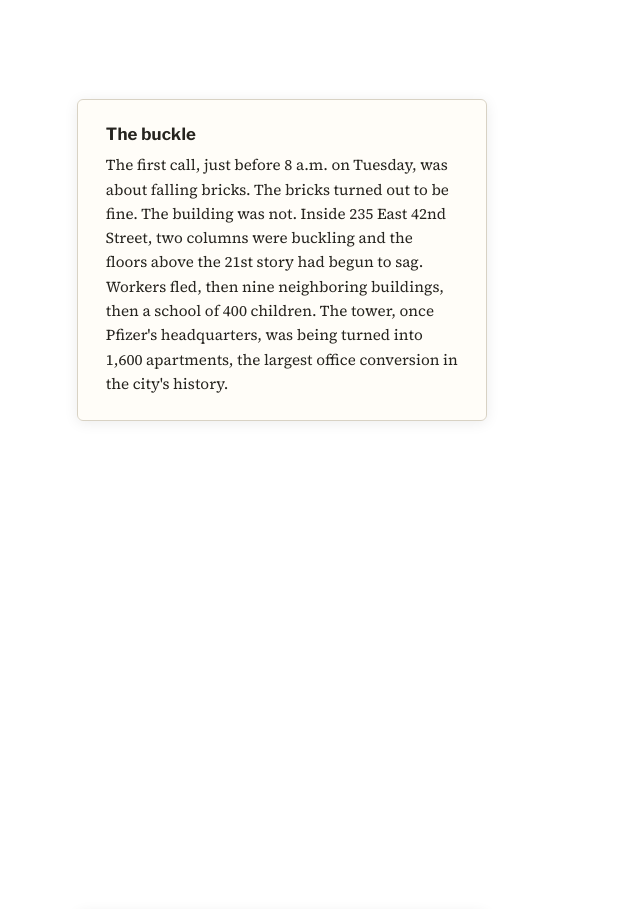
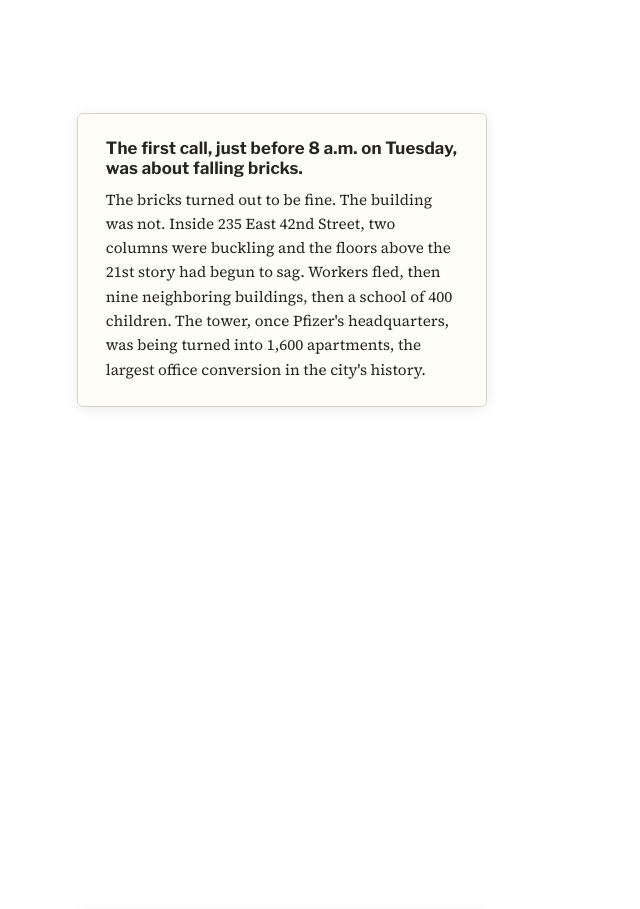
Before and after one commit to wongpeiting/scrolly-svelte-exercise, a SvelteKit app: page / in a window 1280 px wide. Shown: the part 1740-2649 px from the top of the page, without its empty margins (0-640 px from the left). Built offline with nearby package versions, Linux system fonts and the light colour scheme.

Commit message:
Card 1: falling-bricks line becomes the header

```diff
--- a/src/routes/+page.svelte
+++ b/src/routes/+page.svelte
@@ -32,14 +32,13 @@
 
 			<div class="step">
 				<div class="card">
-					<h2>The buckle</h2>
+					<h2>The first call, just before 8 a.m. on Tuesday, was about falling bricks.</h2>
 					<p>
-						The first call, just before 8 a.m. on Tuesday, was about falling bricks. The bricks
-						turned out to be fine. The building was not. Inside 235 East 42nd Street, two columns
-						were buckling and the floors above the 21st story had begun to sag. Workers fled, then
-						nine neighboring buildings, then a school of 400 children. The tower, once Pfizer's
-						headquarters, was being turned into 1,600 apartments, the largest office conversion in
-						the city's history.
+						The bricks turned out to be fine. The building was not. Inside 235 East 42nd Street,
+						two columns were buckling and the floors above the 21st story had begun to sag. Workers
+						fled, then nine neighboring buildings, then a school of 400 children. The tower, once
+						Pfizer's headquarters, was being turned into 1,600 apartments, the largest office
+						conversion in the city's history.
 					</p>
 				</div>
 			</div>
```
